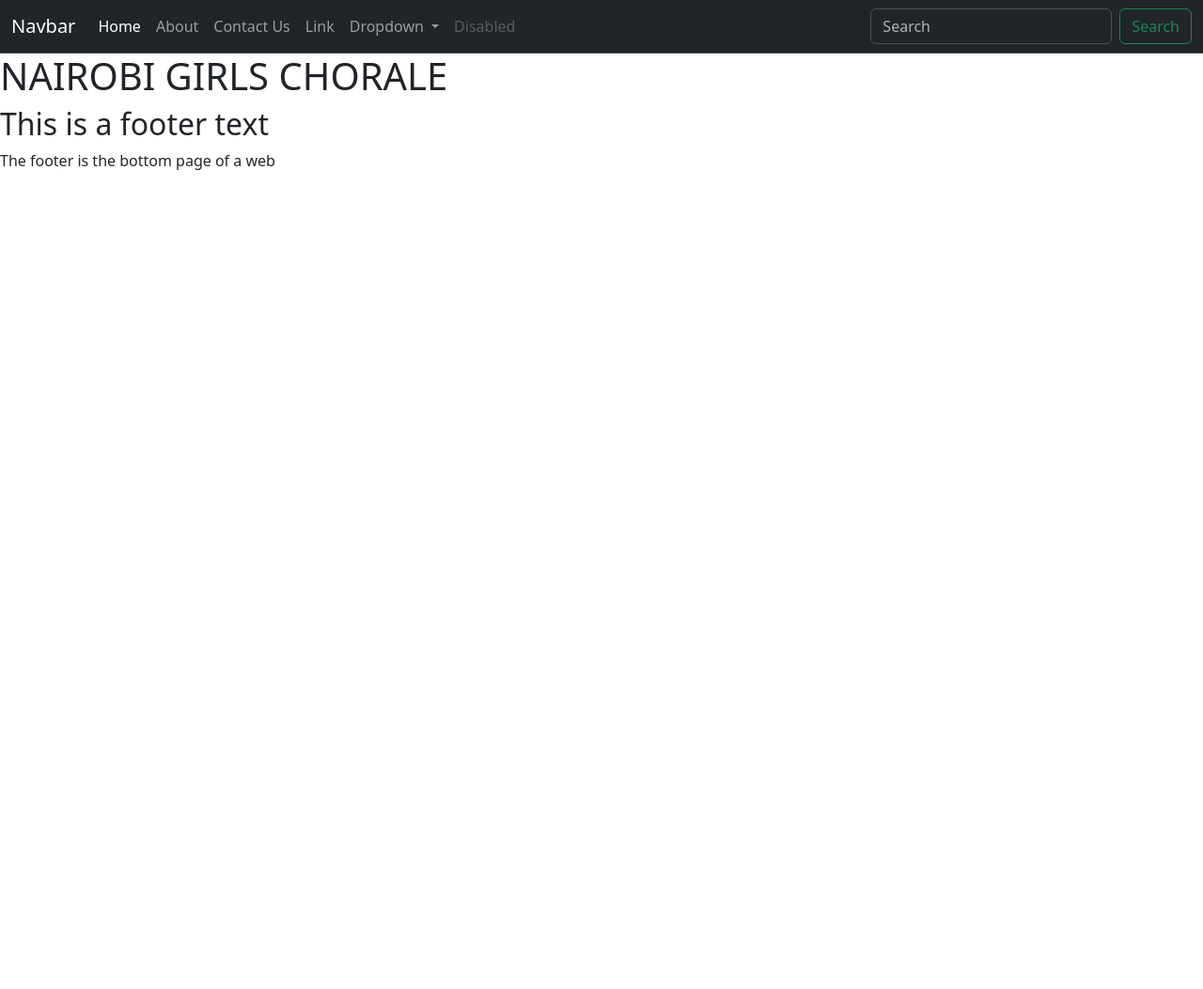
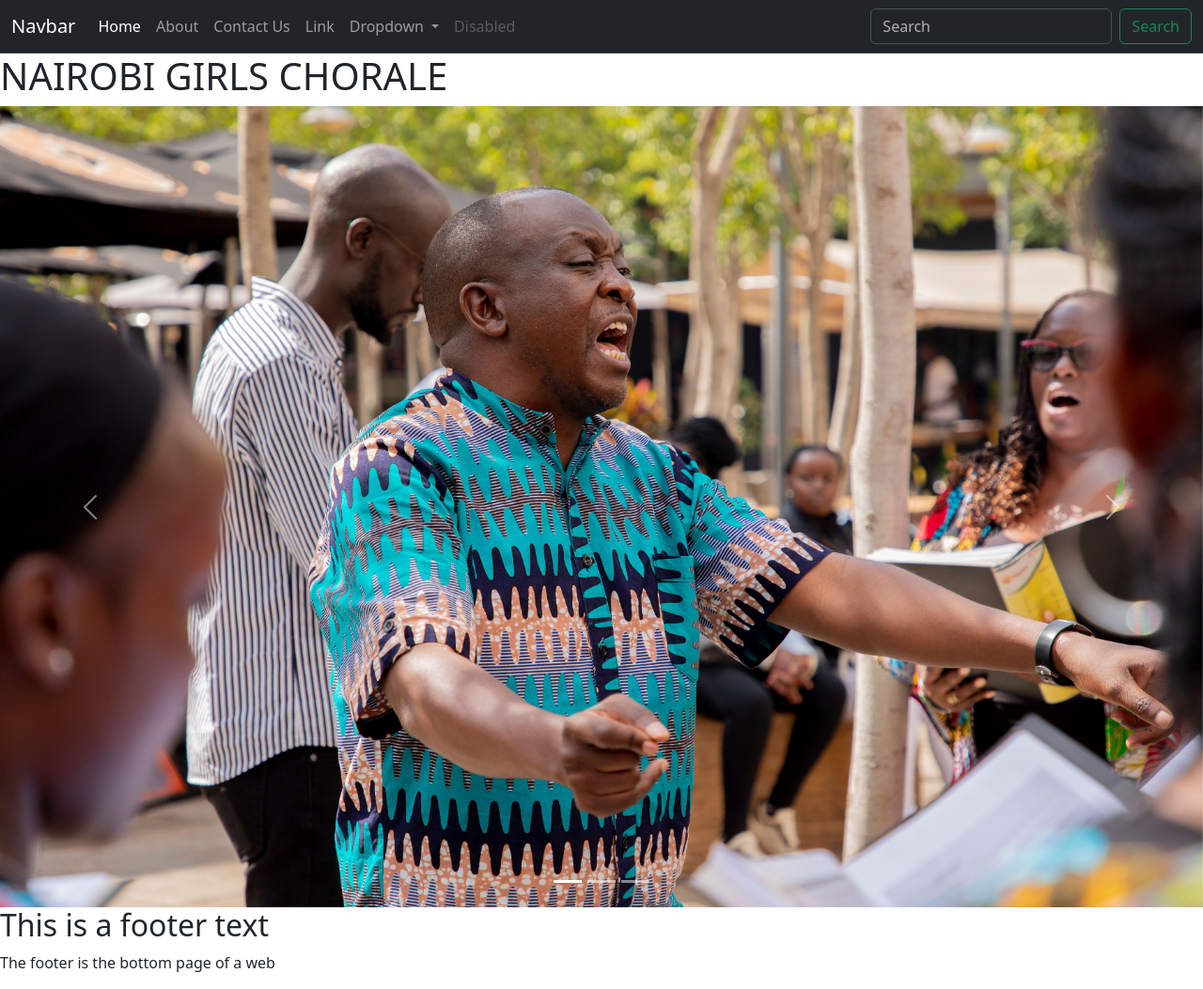
Before and after one commit to WanjikuSharon/django_emobilis, a Django app: page /customers/index/ in a window 1280 px wide. Shown: the whole page at 94% size. Before the commit the page ends 181 px from the top, so only its background shows below. Run offline with Django 5.2, Linux system fonts and the light colour scheme; some libraries are stand-ins or nearby versions.

Commit message:
Couresel

```diff
--- a/customers/templates/index.html
+++ b/customers/templates/index.html
@@ -2,5 +2,31 @@
 
 {% block content %}
 <h1>NAIROBI GIRLS CHORALE</h1>
+<div id="carouselExampleIndicators" class="carousel slide">
+  <div class="carousel-indicators">
+    <button type="button" data-bs-target="#carouselExampleIndicators" data-bs-slide-to="0" class="active" aria-current="true" aria-label="Slide 1"></button>
+    <button type="button" data-bs-target="#carouselExampleIndicators" data-bs-slide-to="1" aria-label="Slide 2"></button>
+    <button type="button" data-bs-target="#carouselExampleIndicators" data-bs-slide-to="2" aria-label="Slide 3"></button>
+  </div>
+  <div class="carousel-inner">
+    <div class="carousel-item active">
+      <img src="../../static/images/David.JPG" class="d-block w-100" alt="Director">
+    </div>
+    <div class="carousel-item">
+      <img src="../../static/images/profile.JPG" class="d-block w-100" alt="Profile">
+    </div>
+    <div class="carousel-item">
+      <img src="..." class="d-block w-100" alt="...">
+    </div>
+  </div>
+  <button class="carousel-control-prev" type="button" data-bs-target="#carouselExampleIndicators" data-bs-slide="prev">
+    <span class="carousel-control-prev-icon" aria-hidden="true"></span>
+    <span class="visually-hidden">Previous</span>
+  </button>
+  <button class="carousel-control-next" type="button" data-bs-target="#carouselExampleIndicators" data-bs-slide="next">
+    <span class="carousel-control-next-icon" aria-hidden="true"></span>
+    <span class="visually-hidden">Next</span>
+  </button>
+</div>
 
 {% endblock %}
```
Also changed, not shown: static/images/David.JPG (added), static/images/profile.JPG (added).
